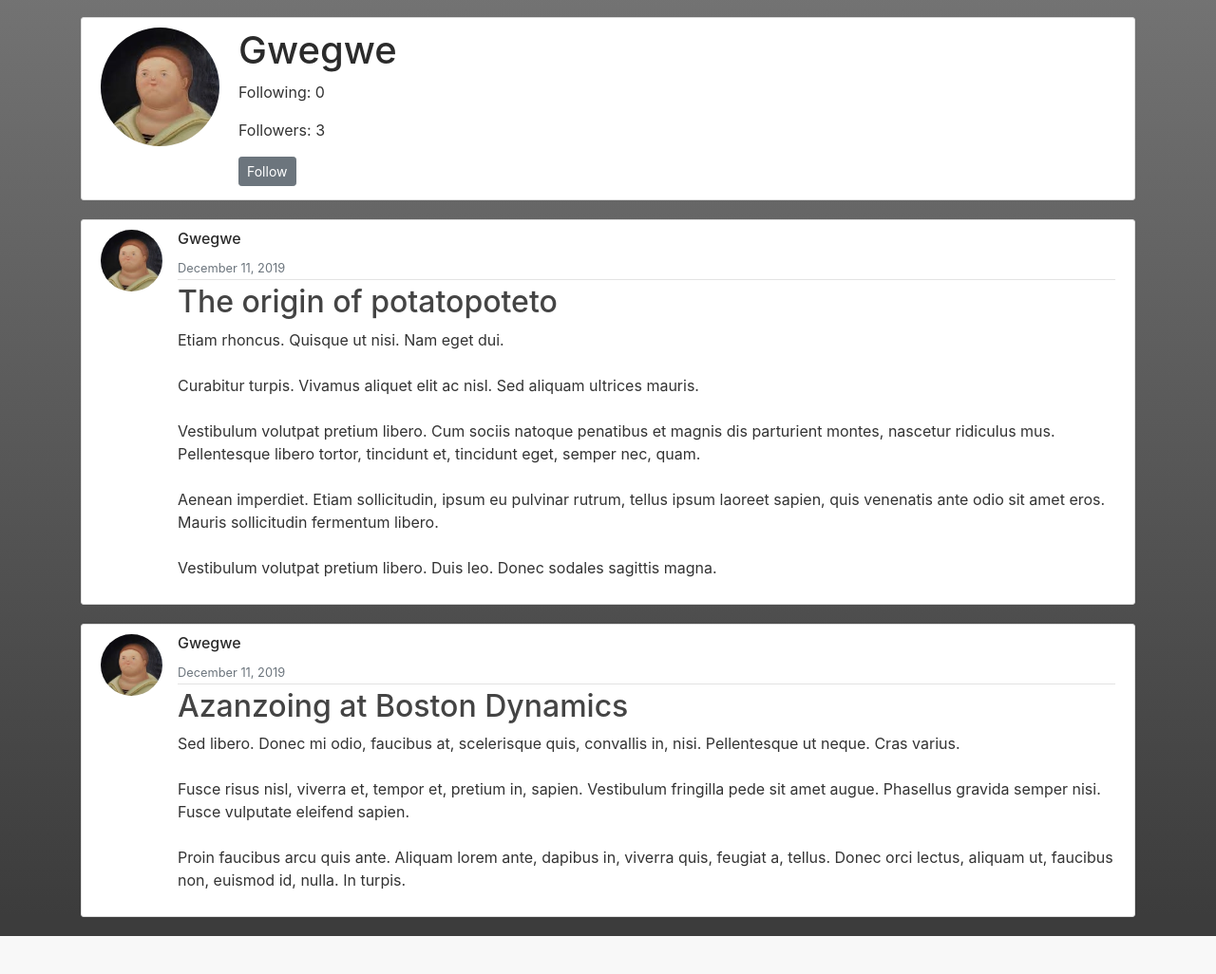
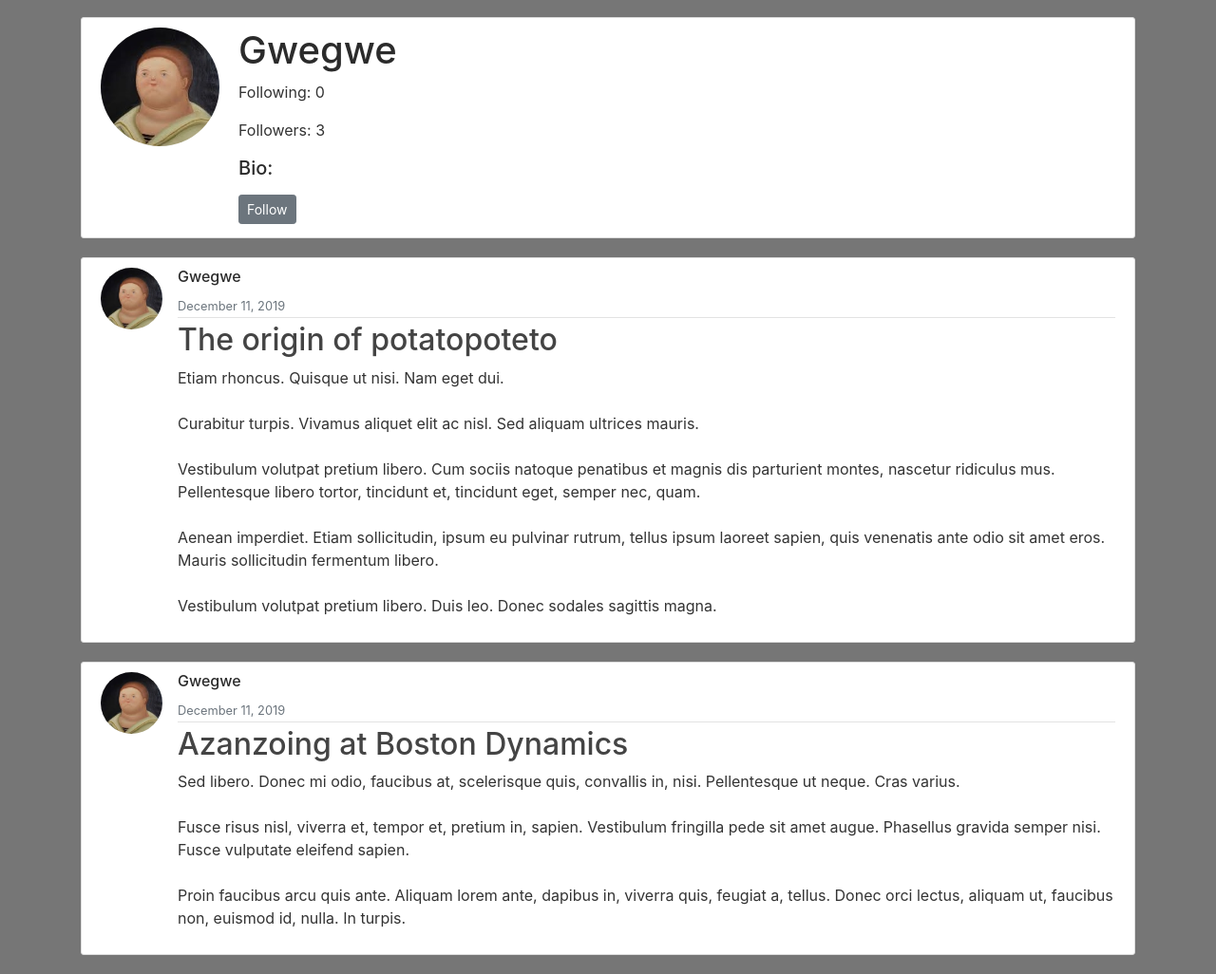
Before and after one commit to daniazizz/studenteats, a Django app: page /profile/Gwegwe in a window 1280 px wide. Shown: the part 62-1088 px from the top of the page at 95% size. Before the commit the page ends 1048 px from the top, so only its background shows below. Run offline with Django 3.2, Linux system fonts and the light colour scheme; a user stored in the database is signed in; data comes from the database, SQL or seed files in the repository; some libraries are stand-ins or nearby versions.

Commit message:
Added Bio in profile, fixed posts's carousels visible only in home page

```diff
--- a/blog/models.py
+++ b/blog/models.py
@@ -19,7 +19,7 @@
                                                             ## Difference between redirect and reverse: rederict, redirects the user to an url, while reverse returns the url as a string
 
 class PostImage(models.Model):
-    Post = models.ForeignKey(Post, related_name='images', on_delete = models.CASCADE)
+    post = models.ForeignKey(Post, related_name='images', on_delete = models.CASCADE)
     image = models.ImageField(upload_to='post_images')
 
     def save(self):
--- a/blog/static/blog/main.css
+++ b/blog/static/blog/main.css
@@ -1,6 +1,5 @@
 body {
     background: rgb(118,118,118);
-    background: linear-gradient(180deg, rgba(118,118,118,1) 0%, rgba(60,60,60,1) 98%);
     color: #333333;
     margin-top: 5rem;
   }
--- a/blog/templates/blog/profile.html
+++ b/blog/templates/blog/profile.html
@@ -7,6 +7,8 @@
           <h2 class="account-heading">{{ selected_user.username }}</h2>
           <p>Following: {{ following_count }}</p>
           <p>Followers: {{ followers_count }}</p>
+          <h5>Bio:</h5>
+          <p>{{ selected_user.profile.bio }}</p>
           {% if selected_user == user %}
                <div>
                 <a class="btn btn-secondary btn-sm mb-1" href="{% url 'profile_update'%}">Update</a>
@@ -30,6 +32,31 @@
             <small class="text-muted">{{ post.date_posted |date:"F d, Y"}}</small>
           </div>
           <h2><a class="article-title" href="{% url 'post-detail' post.id %}">{{ post.title }}</a></h2>
+          <!-- CAROUSEL -->
+        <div id="post-carousel-{{forloop.counter }}" class="carousel slide w-50" data-interval="false" data-ride="carousel"> <!-- data-interval = autoslide -->
+          <div class="carousel-inner">
+            {% for image in post.images.all %}
+              {% if forloop.first %}
+              <div class="carousel-item active">
+                  <img class="d-block" src="{{ image.image.url }}" alt="First slide">
+              </div>
+              {% else %}
+              <div class="carousel-item">
+                  <img class="d-block" src="{{ image.image.url }}" alt="Next slide">
+              </div>
+              {% endif %}
+            {% endfor %}
+          </div>
+            <a class="carousel-control-prev" href="#post-carousel-{{forloop.counter }}" role="button" data-slide="prev">
+              <span class="carousel-control-prev-icon" aria-hidden="true"></span>
+              <span class="sr-only">Previous</span>
+            </a>
+            <a class="carousel-control-next" href="#post-carousel-{{forloop.counter }}" role="button" data-slide="next">
+              <span class="carousel-control-next-icon" aria-hidden="true"></span>
+              <span class="sr-only">Next</span>
+            </a>
+        </div>
+        <!-- END CAROUSEL -->
           <p class="article-content">{{ post.content }}</p>
         </div>
       </article>
--- a/users/forms.py
+++ b/users/forms.py
@@ -20,4 +20,4 @@
 class ProfileUpdateForm(forms.ModelForm):
     class Meta:
         model = Profile
-        fields = ['image']
+        fields = ['bio', 'image']
--- a/users/models.py
+++ b/users/models.py
@@ -7,6 +7,7 @@
 class Profile(models.Model):
     user = models.OneToOneField(User, on_delete=models.CASCADE)
     image = models.ImageField(default='default.jpg', upload_to='profile_pics')
+    bio = models.TextField(max_length=150, default='')
     following = models.ManyToManyField('self', symmetrical = False, blank=True, related_name='followers') ## symmetrical = False makes it so that the follow relationship is unidirectional
     ##Reference https://www.caktusgroup.com/blog/2009/08/14/creating-recursive-symmetrical-many-to-many-relationships-in-django/
     def __str__(self):
```
Also changed, not shown: blog/templates/blog/search_result.html (+25 -0 lines), blog/migrations/0007_auto_20191212_0012.py (added), blog/migrations/0008_auto_20191212_0013.py (added), blog/migrations/0009_auto_20191212_0036.py (added), db.sqlite3, media/post_images/4-stages-of-university-dat-face-8319425.png (added), media/post_images/5c0.jpg (added), users/migrations/0006_auto_20191211_2348.py (added), users/migrations/0007_auto_20191212_0012.py (added), users/migrations/0008_auto_20191212_0013.py (added).
